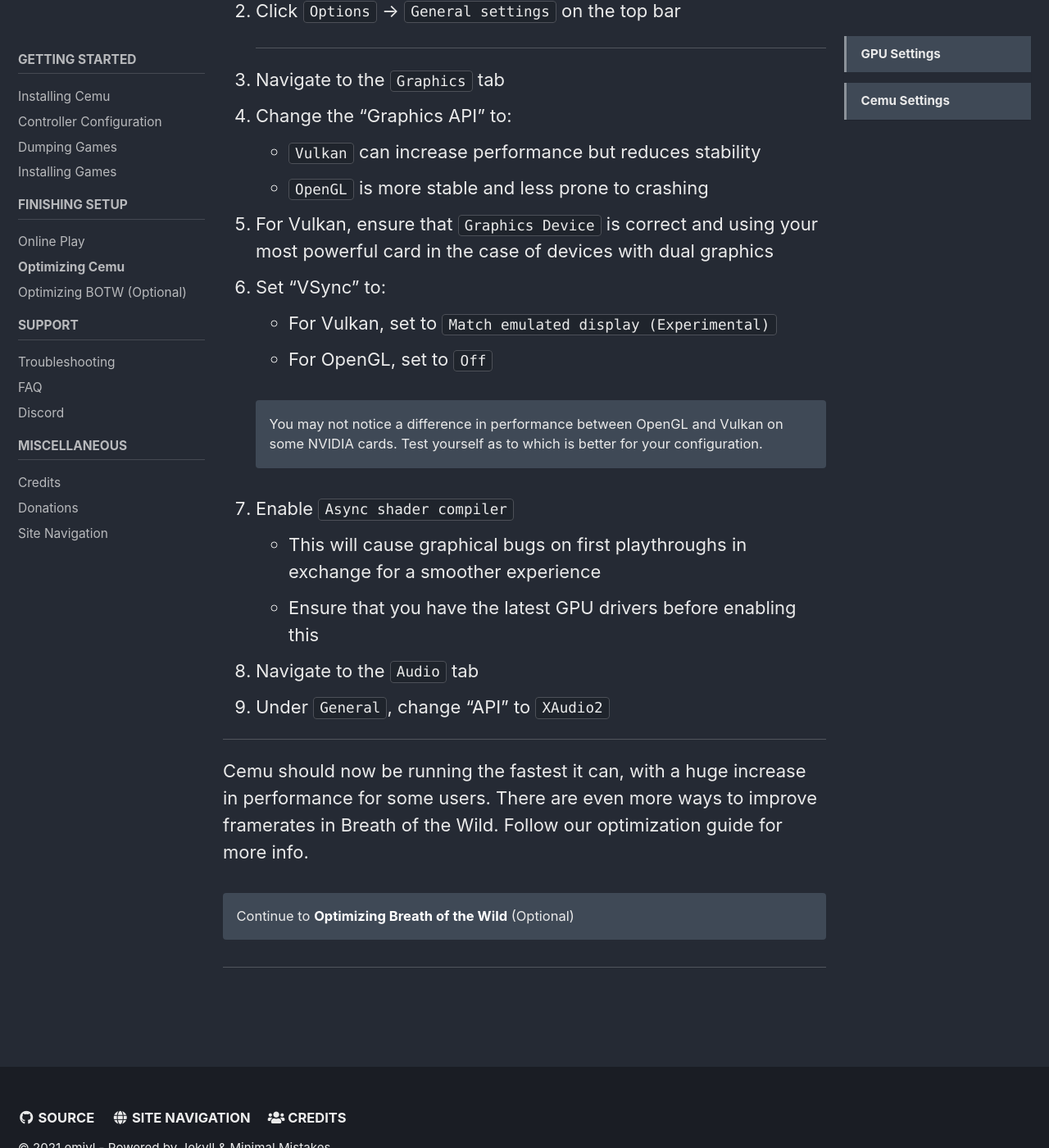
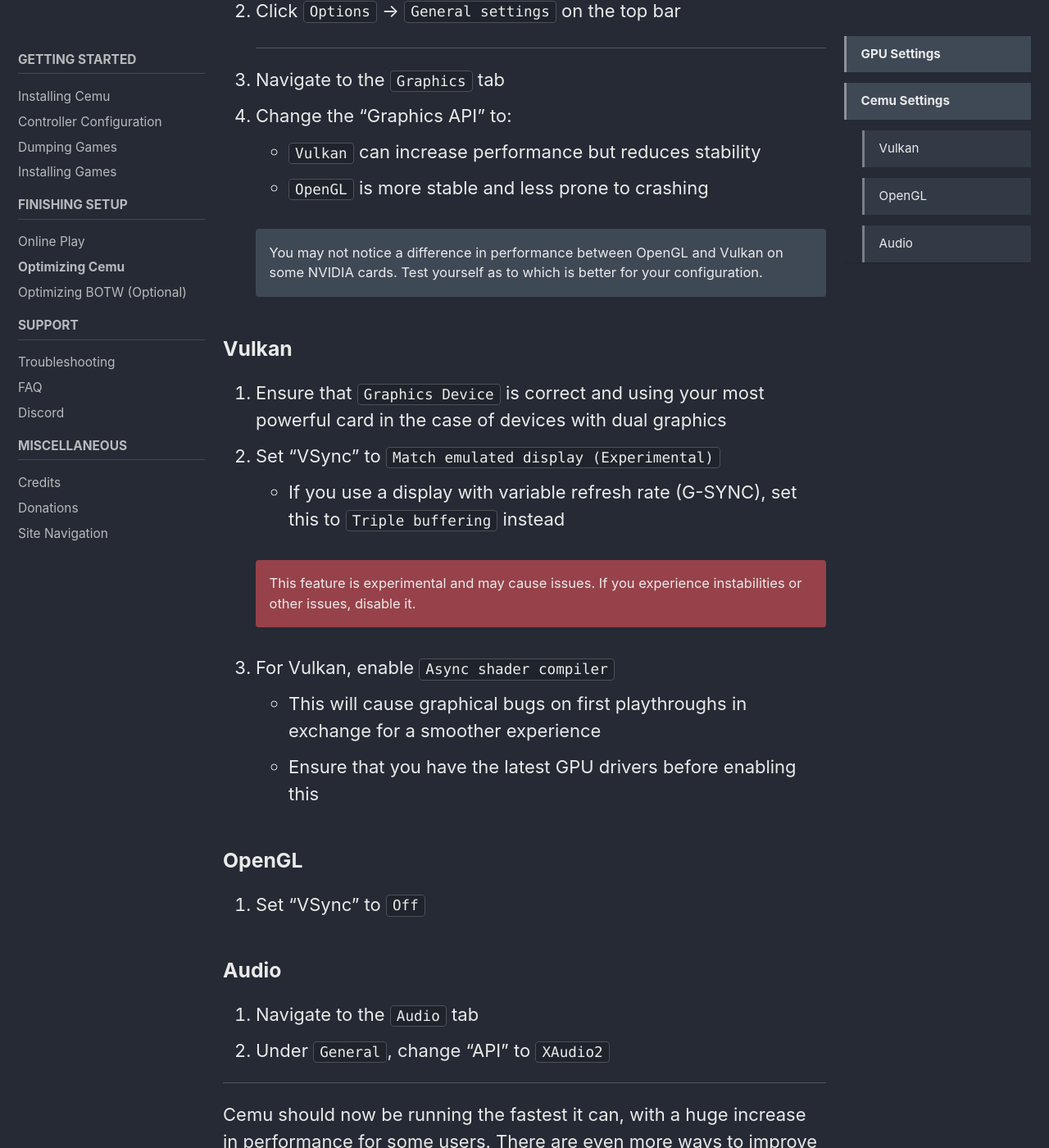
Before and after one commit to cfw-guide/cemu.cfw.guide, a Jekyll site: the page built from _pages/en_US/optimizing-cemu/optimizing-cemu.md, in a window 1280 px wide and 1400 px high, scrolled down 3093 px. Shown: the whole window at 82% size. Built offline with Jekyll 4.4.1, drawn with Linux system fonts in a browser that asks for light colours; cached includes are drawn as plain includes; some of the changed lines change nothing that is shown.

Commit message:
updated vsync advice

```diff
--- a/_pages/en_US/optimizing-cemu/optimizing-cemu-amd.md
+++ b/_pages/en_US/optimizing-cemu/optimizing-cemu-amd.md
@@ -9,18 +9,23 @@
 1. Open the Cemu main menu
 1. Click `Options` -> `General settings` on the top bar
 
-    ---
+### Graphics
 
-3. Navigate to the `Graphics` tab
+1. Navigate to the `Graphics` tab
 1. Change the "Graphics API" to `Vulkan`
   - This is very important and will increase performance by up to 50% on AMD GPUs
 1. Ensure that `Graphics Device` is correct and using your most powerful card in the case of devices with dual graphics
 1. Set "VSync" to `Match emulated display (Experimental)`
+  - If you use a display with variable refresh rate (FreeSync), set this to `Triple buffering` instead
+
+    This feature is experimental and may cause issues. If you experience instabilities or other issues, disable it.
+	{:.notice--danger}
+
 1. Enable "Async shader compiler"
   - This will cause graphical bugs on first playthroughs in exchange for a smoother experience
   - Ensure that you have the latest GPU drivers before enabling this
 
-    ---
+### Audio
 
-7. Navigate to the `Audio` tab
+1. Navigate to the `Audio` tab
 1. Under `General`, change "API" to `XAudio2`
--- a/_pages/en_US/optimizing-cemu/optimizing-cemu-intel.md
+++ b/_pages/en_US/optimizing-cemu/optimizing-cemu-intel.md
@@ -15,17 +15,24 @@
 1. Open the "Graphics API" drop-down menu
 1. If Vulkan appears, select it
   - This can increase performance and decrease graphical issues
-1. Set "VSync" to:
-  - For Vulkan, set to `Match emulated display (Experimental)`
-  - For OpenGL, set to `Off`
+1. Ensure that `Graphics Device` is correct and using your most powerful card in the case of devices with dual graphics
+  - If this is an NVIDIA or AMD card, follow the respective instructions instead of the Intel instructions
+
+### Vulkan
+
+1. Set "VSync" to `Match emulated display (Experimental)`
 1. For Vulkan, enable "Async shader compiler"
   - This will cause graphical bugs on first playthroughs in exchange for a smoother experience
   - Ensure that you have the latest GPU drivers before enabling this
   - This only works on 6th-gen CPUs and above
 
-    ---
+### OpenGL
 
-7. Navigate to the `Audio` tab
+1. Set "VSync" to `Off`
+
+### Audio
+
+1. Navigate to the `Audio` tab
 1. Under `General`, change "API" to `XAudio2`
 
 ## Shortcuts and Drivers
--- a/_pages/en_US/optimizing-cemu/optimizing-cemu-nvidia.md
+++ b/_pages/en_US/optimizing-cemu/optimizing-cemu-nvidia.md
@@ -35,16 +35,28 @@
 1. Change the "Graphics API" to:
   - `Vulkan` can increase performance but reduces stability
   - `OpenGL` is more stable and less prone to crashing
-1. For Vulkan, ensure that `Graphics Device` is correct and using your most powerful card in the case of devices with dual graphics
-1. Set "VSync" to:
-  - For Vulkan, set to `Match emulated display (Experimental)`
-  - For OpenGL, set to `Off`
 
     You may not notice a difference in performance between OpenGL and Vulkan on some NVIDIA cards. Test yourself as to which is better for your configuration.
     {: .notice--info}
 
-7. Enable `Async shader compiler`
+### Vulkan
+
+1. Ensure that `Graphics Device` is correct and using your most powerful card in the case of devices with dual graphics
+1. Set "VSync" to `Match emulated display (Experimental)`
+  - If you use a display with variable refresh rate (G-SYNC), set this to `Triple buffering` instead
+
+    This feature is experimental and may cause issues. If you experience instabilities or other issues, disable it.
+	{:.notice--danger}
+
+1. For Vulkan, enable `Async shader compiler`
   - This will cause graphical bugs on first playthroughs in exchange for a smoother experience
   - Ensure that you have the latest GPU drivers before enabling this
+
+### OpenGL
+
+1. Set "VSync" to `Off`
+
+### Audio
+
 1. Navigate to the `Audio` tab
 1. Under `General`, change "API" to `XAudio2`
--- a/_pages/en_US/optimizing-cemu/optimizing-cemu.md
+++ b/_pages/en_US/optimizing-cemu/optimizing-cemu.md
@@ -62,12 +62,26 @@
   var toc2 = document.getElementById("toc2");
   var toc3 = document.getElementById("toc3");
   var toc4 = document.getElementById("toc4");
+  var toc5 = document.getElementById("toc5");
+  var toc6 = document.getElementById("toc6");
+  var toc7 = document.getElementById("toc7");
+  var toc8 = document.getElementById("toc8");
+  var toc9 = document.getElementById("toc9");
+  var toc10 = document.getElementById("toc10");
 
   toc0.style.display = "block";
   toc1.style.display = "block";
-  toc2.style.display = "none";
-  toc3.style.display = "none";
-  toc4.style.display = "none";
+  toc2.style.display = "block";
+  toc3.style.display = "block";
+  toc4.style.display = "block";
+  toc5.style.display = "none";
+  toc6.style.display = "none";
+  toc7.style.display = "none";
+  toc8.style.display = "none";
+  toc9.style.display = "none";
+  toc10.style.display = "none";
+  toc11.style.display = "none";
+  toc12.style.display = "none";
 
   function shownvidia() {
     nvidia.style.display = "block";
@@ -81,11 +95,19 @@
     intelbtn.classList.add("btn--info");
     nvidiabtn.classList.add("btn--nvidia");
 
-    toc0.style.display = "block";
-    toc1.style.display = "block";
-    toc2.style.display = "none";
-    toc3.style.display = "none";
-    toc4.style.display = "none";
+	toc0.style.display = "block";
+	toc1.style.display = "block";
+	toc2.style.display = "block";
+	toc3.style.display = "block";
+	toc4.style.display = "block";
+	toc5.style.display = "none";
+	toc6.style.display = "none";
+	toc7.style.display = "none";
+	toc8.style.display = "none";
+	toc9.style.display = "none";
+	toc10.style.display = "none"
+	toc11.style.display = "none";
+	toc12.style.display = "none";
   }
 
   function showamd() {
@@ -102,9 +124,17 @@
 
     toc0.style.display = "none";
     toc1.style.display = "none";
-    toc2.style.display = "block";
+    toc2.style.display = "none";
     toc3.style.display = "none";
     toc4.style.display = "none";
+	toc5.style.display = "block";
+	toc6.style.display = "block";
+	toc7.style.display = "block";
+	toc8.style.display = "none";
+	toc9.style.display = "none";
+	toc10.style.display = "none"
+	toc11.style.display = "none";
+	toc12.style.display = "none";
   }
 
   function showintel() {
@@ -122,7 +152,15 @@
     toc0.style.display = "none";
     toc1.style.display = "none";
     toc2.style.display = "none";
-    toc3.style.display = "block";
-    toc4.style.display = "block";
+    toc3.style.display = "none";
+    toc4.style.display = "none";
+	toc5.style.display = "none";
+	toc6.style.display = "none";
+	toc7.style.display = "none"
+	toc8.style.display = "block";
+	toc9.style.display = "block";
+	toc10.style.display = "block";
+	toc11.style.display = "block";
+	toc12.style.display = "block";
   }
 </script>
```
